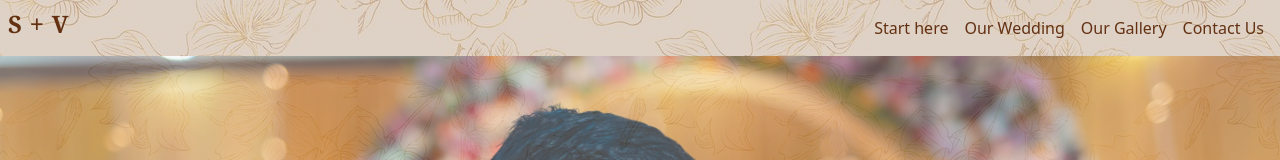
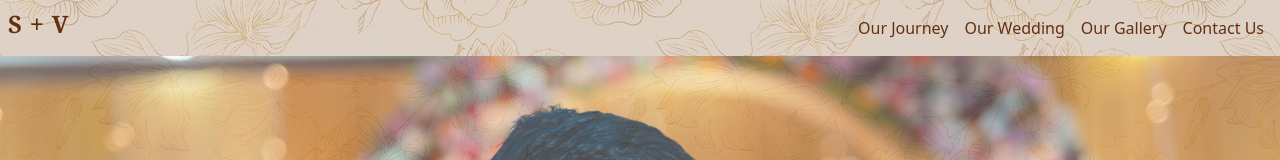
Before and after one commit to Im-Triya/Gagan-Frontend, a React (Create React App) app: page / in a window 1280 px wide. Shown: the top 160 px of the page. Built offline with nearby package versions, Linux system fonts and the light colour scheme.

Commit message:
sixth commit

```diff
--- a/src/components/Navbar.js
+++ b/src/components/Navbar.js
@@ -53,7 +53,7 @@ function Navbar() {
         {/* Desktop Navigation Links */}
         <div className="hidden lg:flex lg:items-center">
           <Link to="/" className="mx-2 hover:text-yellow-200">
-            Start here
+            Our Journey
           </Link>
           <Link to="/ourwedding" className="mx-2 hover:text-yellow-200">
             Our Wedding
@@ -100,7 +100,7 @@ function Navbar() {
               console.log("navigating home");
             }}
           >
-            Start here
+            Our Journey
           </button>
 
           <button
```
